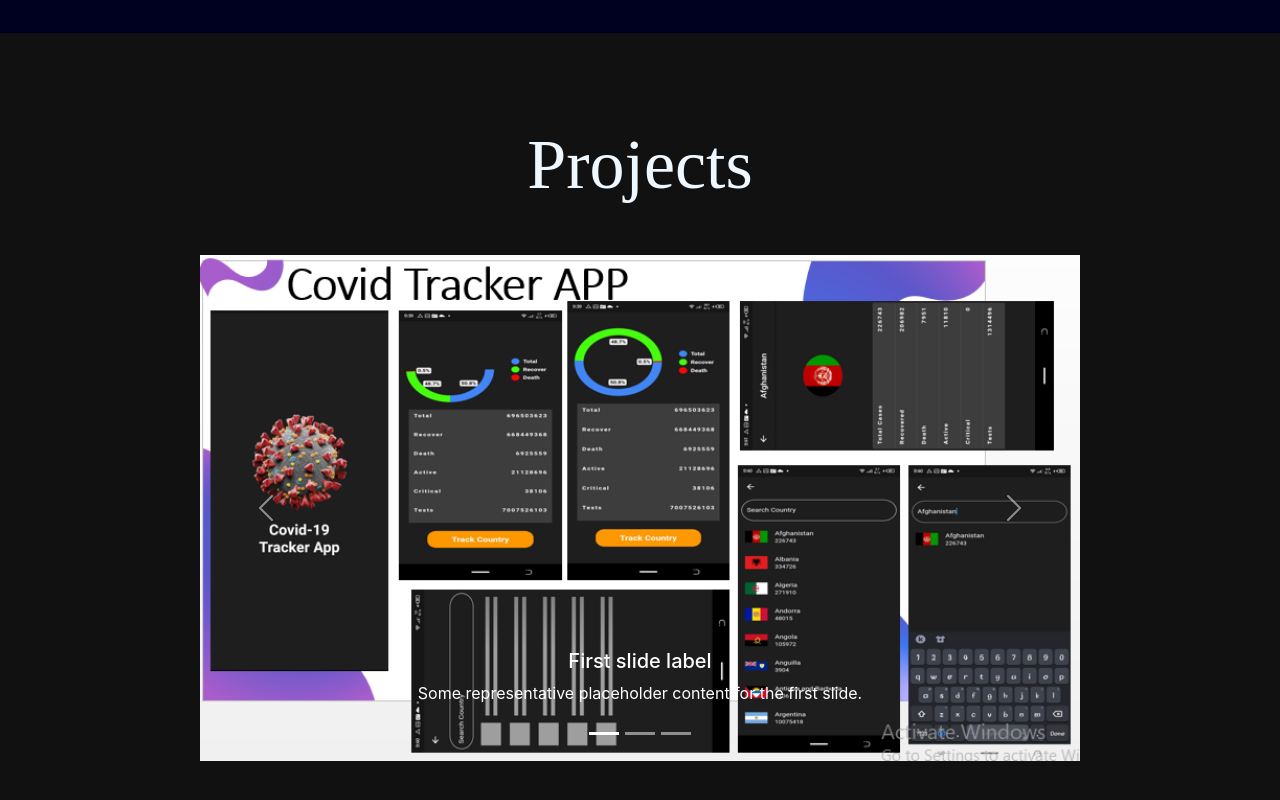
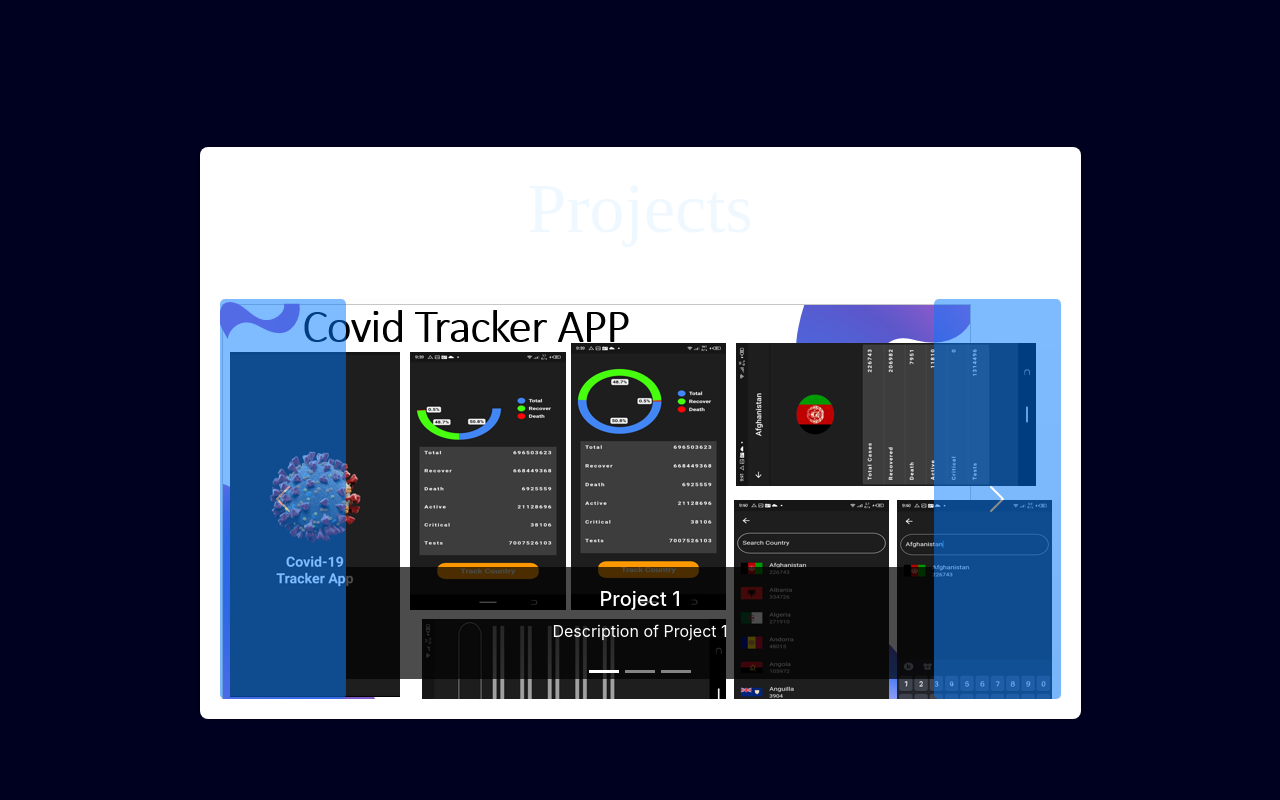
Before and after one commit to sheraz-bajwa/React-Projects, a React (Create React App) app: page / in a window 1280 px wide. Shown: the part 640-1440 px from the top of the page. Built offline with nearby package versions, Linux system fonts and the light colour scheme.

Commit message:
first commit

```diff
--- a/package.json
+++ b/package.json
@@ -11,6 +11,7 @@
     "react-icons": "^4.11.0",
     "react-scripts": "5.0.1",
     "react-simple-typewriter": "^5.0.1",
+    "react-spring": "^9.7.3",
     "web-vitals": "^2.1.4"
   },
   "scripts": {
--- a/src/component/Slider.js
+++ b/src/component/Slider.js
@@ -1,4 +1,5 @@
 import React from "react";
+import { useSpring, animated, config } from "react-spring";
 import myImage1 from "../assets/covidApp.png";
 import myImage2 from "../assets/MovieApp.png";
 import myImage3 from "../assets/weatherApp.png";
@@ -6,19 +7,26 @@ import myImage4 from "../assets/NewsAPp.png";
 import "../css/Slider.css"; // Import the CSS file
 
 export default function Slider() {
+  // Define a spring animation for the slide-in effect
+  const slideIn = useSpring({
+    from: { opacity: 0, transform: "translateX(-100%)" },
+    to: { opacity: 1, transform: "translateX(0)" },
+    config: config.wobbly, // You can adjust the animation config
+  });
+
   return (
     <div className="fullscreen">
-      <div className="slid">
+      <animated.div style={slideIn} className="slid">
         <center>
           <h1 className="Heading">Projects</h1>
         </center>
-        <div id="carouselExampleCaptions" class="carousel slide">
-          <div class="carousel-indicators">
+        <div id="carouselExampleCaptions" className="carousel slide">
+          <div className="carousel-indicators">
             <button
               type="button"
               data-bs-target="#carouselExampleCaptions"
               data-bs-slide-to="0"
-              class="active"
+              className="active"
               aria-current="true"
               aria-label="Slide 1"
             ></button>
@@ -35,55 +43,51 @@ export default function Slider() {
               aria-label="Slide 3"
             ></button>
           </div>
-          <div class="carousel-inner">
-            <div class="carousel-item active">
-              <img src={myImage1} class="d-block w-100" alt="..." />
-              <div class="carousel-caption d-none d-md-block">
-                <h5>First slide label</h5>
-                <p>
-                  Some representative placeholder content for the first slide.
-                </p>
+
+          <div className="carousel-inner">
+            <div className="carousel-item active">
+              <img src={myImage1} className="d-block w-100" alt="Project 1" />
+              <div className="carousel-caption d-none d-md-block">
+                <h5>Project 1</h5>
+                <p>Description of Project 1</p>
               </div>
             </div>
-            <div class="carousel-item">
-              <img src={myImage2} class="d-block w-100" alt="..." />
-              <div class="carousel-caption d-none d-md-block">
-                <h5>Second slide label</h5>
-                <p>
-                  Some representative placeholder content for the second slide.
-                </p>
+            <div className="carousel-item">
+              <img src={myImage2} className="d-block w-100" alt="Project 2" />
+              <div className="carousel-caption d-none d-md-block">
+                <h5>Project 2</h5>
+                <p>Description of Project 2</p>
               </div>
             </div>
-            <div class="carousel-item">
-              <img src={myImage3} class="d-block w-100" alt="..." />
-              <div class="carousel-caption d-none d-md-block">
-                <h5>Third slide label</h5>
-                <p>
-                  Some representative placeholder content for the third slide.
-                </p>
+            <div className="carousel-item">
+              <img src={myImage3} className="d-block w-100" alt="Project 3" />
+              <div className="carousel-caption d-none d-md-block">
+                <h5>Project 3</h5>
+                <p>Description of Project 3</p>
               </div>
             </div>
           </div>
           <button
-            class="carousel-control-prev"
+            className="carousel-control-prev"
             type="button"
             data-bs-target="#carouselExampleCaptions"
             data-bs-slide="prev"
           >
-            <span class="carousel-control-prev-icon" aria-hidden="true"></span>
-            <span class="visually-hidden">Previous</span>
+            <span className="carousel-control-prev-icon" aria-hidden="true"></span>
+            <span className="visually-hidden">Previous</span>
           </button>
           <button
-            class="carousel-control-next"
+            className="carousel-control-next"
             type="button"
             data-bs-target="#carouselExampleCaptions"
             data-bs-slide="next"
           >
-            <span class="carousel-control-next-icon" aria-hidden="true"></span>
-            <span class="visually-hidden">Next</span>
+            <span className="carousel-control-next-icon" aria-hidden="true"></span>
+            <span className="visually-hidden">Next</span>
           </button>
         </div>
-      </div>{" "}
+
+      </animated.div>
     </div>
   );
 }
--- a/src/css/Slider.css
+++ b/src/css/Slider.css
@@ -1,16 +1,39 @@
+/* Update your existing CSS and add new styles */
+.slid {
+  margin: 0 auto; /* Center the container */
+  max-width: 900px;
+  padding: 20px; /* Add some padding */
+  background-color: #fff; /* Set a background color */
+  box-shadow: 0px 0px 10px rgba(0, 0, 0, 0.2); /* Add a box shadow */
+  border-radius: 8px; /* Add some border radius */
+  text-align: center;
+}
 
-.slid {
-    /* padding: 50px; */
-    margin: 00px 200px 00px 200px;
-    height: 700px;
-    width: 900px;
-    /* padding-left: 100px; */
-  }
 .fullscreen {
   width: 100%;
-    height: 110vh; /* 100% of the viewport height */
+  height: 100vh;
   display: flex;
   justify-content: center;
-    background-color: rgb(17,17,17);
+  /* background-color: #333; */
+   /* Dark background color */
   align-items: center;
+  overflow: hidden; /* Hide any content overflow */
 }
+
+.carousel-inner .carousel-item {
+  height: 400px; /* Set the height of carousel items */
+}
+
+.carousel-caption {
+  background: rgba(0, 0, 0, 0.7); /* Semi-transparent background for captions */
+  color: #fff; /* Text color for captions */
+}
+
+.carousel-control-prev, .carousel-control-next {
+  background-color: #007bff; /* Change the control buttons background color */
+  border: none;
+}
+
+.carousel-control-prev-icon, .carousel-control-next-icon {
+  color: #fff; /* Change the color of control buttons */
+}
```
Also changed, not shown: 1 other file (tests, documents, lock files or other folders). Lines whose indentation alone changed are shown as unchanged.
